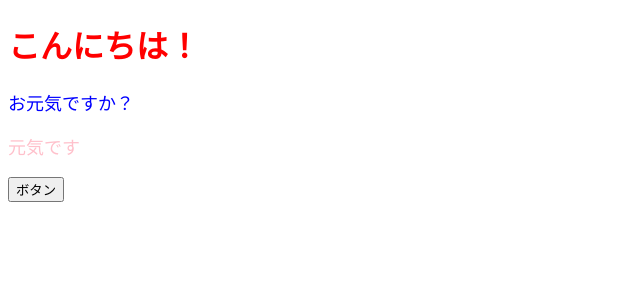
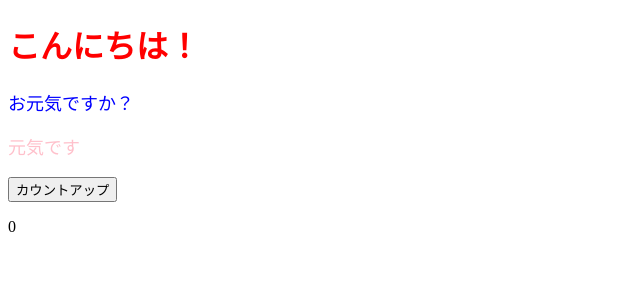
Before and after one commit to reiko51/basic-React, a React (Create React App) app: page / in a window 1280 px wide. Shown: the top 300 px of the page, without its empty margins (0-640 px from the left). Built offline with nearby package versions, Linux system fonts and the light colour scheme.

Commit message:
stateを知る（useState）

```diff
--- a/src/App.jsx
+++ b/src/App.jsx
@@ -1,8 +1,13 @@
-import React from "react";
+import React, { useState } from "react";
 import ColorfulMessage from "./components/ColorfulMessage";
 
 const App = () => {
-  const onClickButton = () => alert();
+  const onClickCountUp = () => {
+    setNum(num + 1);
+  };
+  // setNumは左で定義したステートを更新する関数
+  // useState()内の0は引数ではなく、初期値
+  const [num, setNum] = useState(0);
   return (
     <>
       <h1 style={{ color: "red" }}> こんにちは！ </h1>
@@ -10,7 +15,8 @@
       <ColorfulMessage color="pink" message="元気です" /> */}
       <ColorfulMessage color="blue"> お元気ですか？ </ColorfulMessage>
       <ColorfulMessage color="pink"> 元気です </ColorfulMessage>
-      <button onClick={onClickButton}>ボタン</button>
+      <button onClick={onClickCountUp}>カウントアップ</button>
+      <p> {num} </p>
     </>
   );
 };
```
